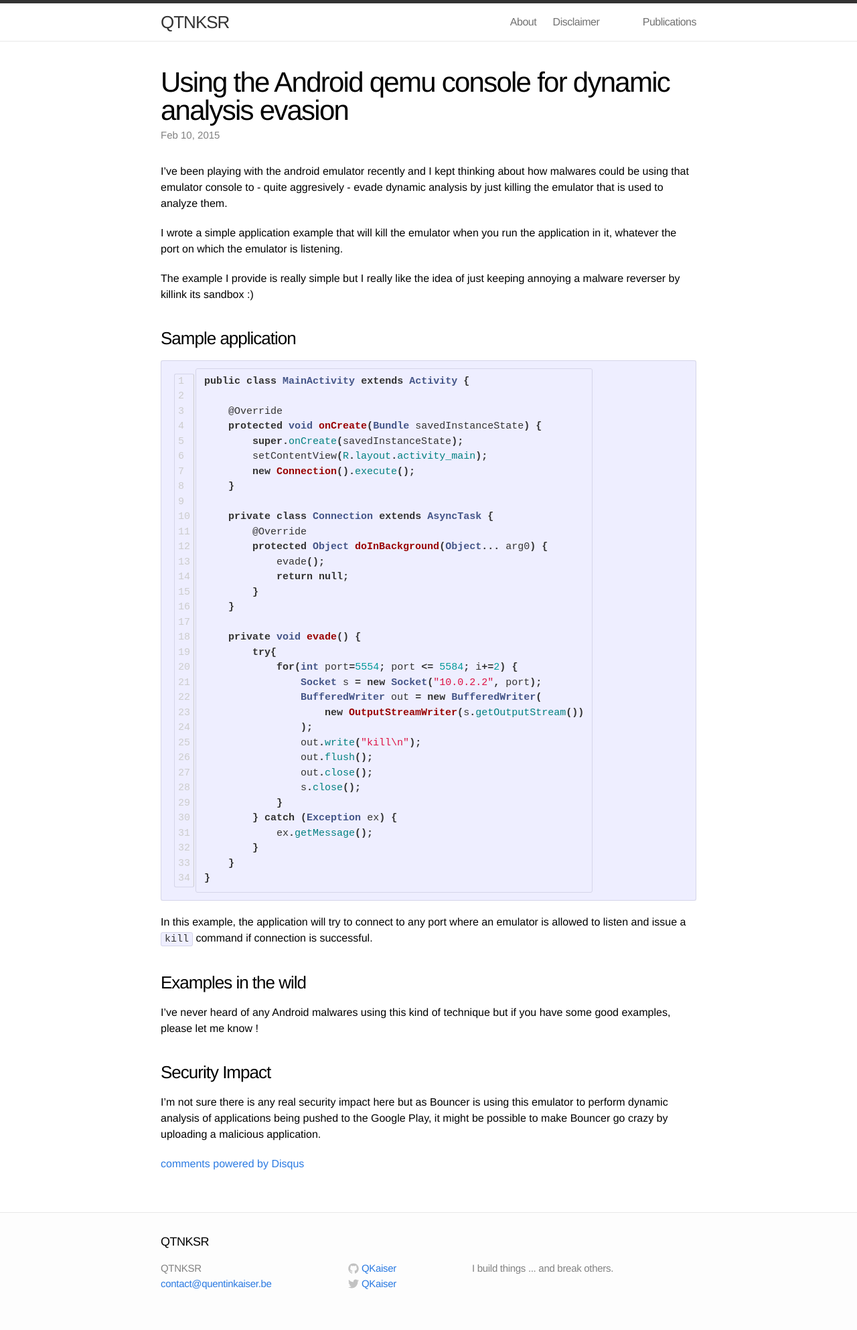
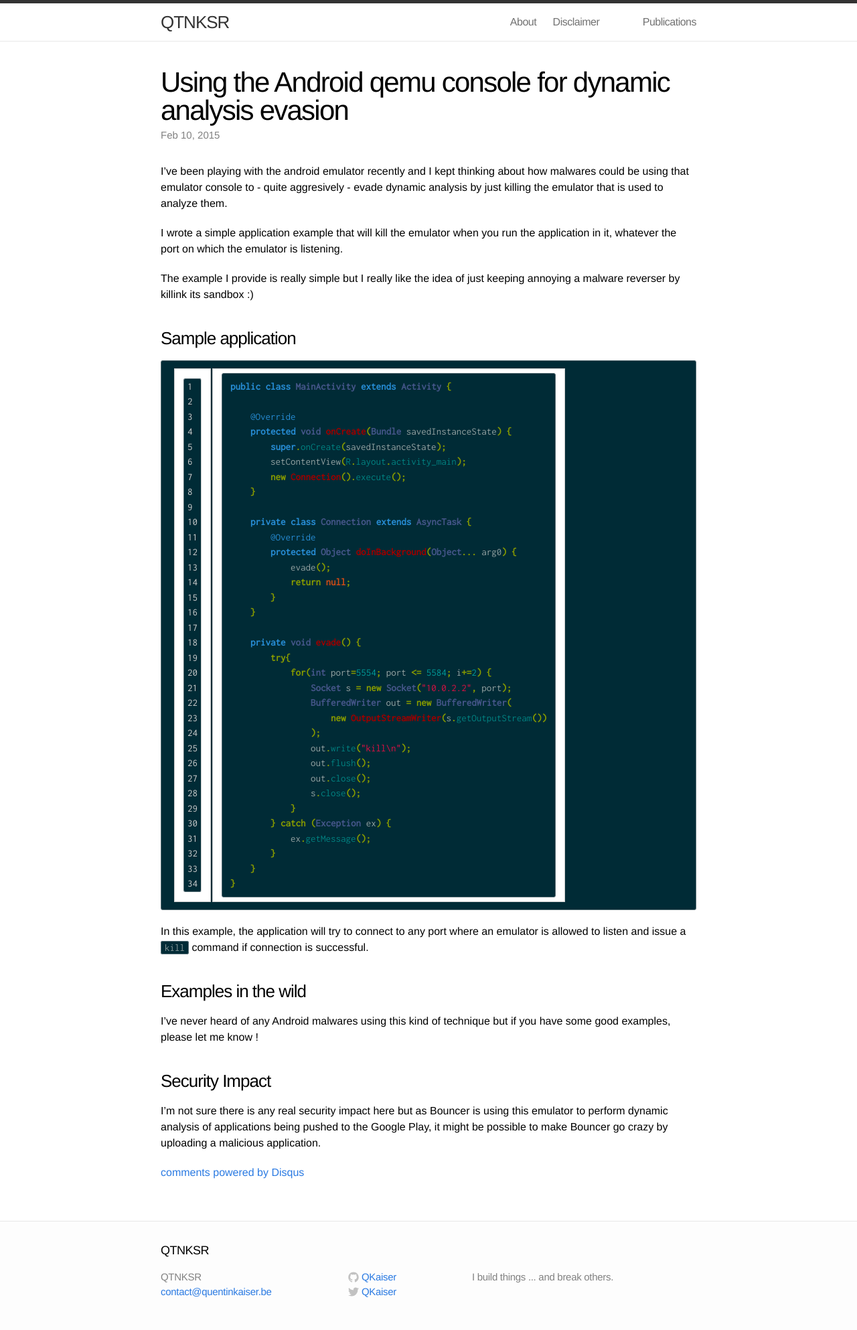
Before and after one commit to qkaiser/qkaiser.github.io, a Jekyll site: the page built from _posts/2015-03-30-android-dynamic-analysis-evasion.markdown, in a window 1280 px wide. Shown: the whole page at 67% size. Built offline with Jekyll 4.4.1, drawn with Linux system fonts in a browser that asks for light colours; comment, search, counter and statistics services are not loaded.

Commit message:
Update style.

```diff
--- a/_includes/head.html
+++ b/_includes/head.html
@@ -6,6 +6,8 @@
   <meta name="description" content="{{ site.description }}">
   <link rel="canonical" href="{{ page.url | replace:'index.html','' | prepend: site.baseurl | prepend: site.url }}">
 
+  <!-- Google fonts -->
+  <link href="https://fonts.googleapis.com/css?family=Inconsolata" rel="stylesheet">
   <!-- Custom CSS -->
   <link rel="stylesheet" href="{{ "/css/main.css" | prepend: site.baseurl }}">
   <link  rel="stylesheet" href="{{ "/css/syntax.css" | prepend: site.baseurl }}">
--- a/css/main.css
+++ b/css/main.css
@@ -230,14 +230,18 @@
 
 .post pre,
 .post code {
-  border: 1px solid #d5d5e9;
-  background-color: #eef;
+    background-color:#002b36;
+    color:#839496;
+    border: 1pt solid #586e75;
+    font-family:'Inconsolata';
+    white-space: pre-wrap;
     padding: 8px 12px;
     -webkit-border-radius: 3px;
     -moz-border-radius: 3px;
     border-radius: 3px;
     font-size: 15px;
 }
+
 
 .post code { padding: 1px 5px; }
 
@@ -259,70 +263,76 @@
 .post pre.terminal code { background-color: #333; }
 
 strong { font-weight:bold; }
-/* Syntax highlighting styles */
-/* ----------------------------------------------------------*/
 
-.highlight  { background: #ffffff; }
-.highlight .c { color: #999988; font-style: italic } /* Comment */
-.highlight .err { color: #a61717; background-color: #e3d2d2 } /* Error */
-.highlight .k { font-weight: bold } /* Keyword */
-.highlight .o { font-weight: bold } /* Operator */
-.highlight .cm { color: #999988; font-style: italic } /* Comment.Multiline */
-.highlight .cp { color: #999999; font-weight: bold } /* Comment.Preproc */
-.highlight .c1 { color: #999988; font-style: italic } /* Comment.Single */
-.highlight .cs { color: #999999; font-weight: bold; font-style: italic } /* Comment.Special */
-.highlight .gd { color: #000000; background-color: #ffdddd } /* Generic.Deleted */
-.highlight .gd .x { color: #000000; background-color: #ffaaaa } /* Generic.Deleted.Specific */
-.highlight .ge { font-style: italic } /* Generic.Emph */
-.highlight .gr { color: #aa0000 } /* Generic.Error */
-.highlight .gh { color: #999999 } /* Generic.Heading */
-.highlight .gi { color: #000000; background-color: #ddffdd } /* Generic.Inserted */
-.highlight .gi .x { color: #000000; background-color: #aaffaa } /* Generic.Inserted.Specific */
-.highlight .go { color: #888888 } /* Generic.Output */
-.highlight .gp { color: #555555 } /* Generic.Prompt */
-.highlight .gs { font-weight: bold } /* Generic.Strong */
-.highlight .gu { color: #aaaaaa } /* Generic.Subheading */
-.highlight .gt { color: #aa0000 } /* Generic.Traceback */
-.highlight .kc { font-weight: bold } /* Keyword.Constant */
-.highlight .kd { font-weight: bold } /* Keyword.Declaration */
-.highlight .kp { font-weight: bold } /* Keyword.Pseudo */
-.highlight .kr { font-weight: bold } /* Keyword.Reserved */
-.highlight .kt { color: #445588; font-weight: bold } /* Keyword.Type */
-.highlight .m { color: #009999 } /* Literal.Number */
-.highlight .s { color: #d14 } /* Literal.String */
-.highlight .na { color: #008080 } /* Name.Attribute */
-.highlight .nb { color: #0086B3 } /* Name.Builtin */
-.highlight .nc { color: #445588; font-weight: bold } /* Name.Class */
-.highlight .no { color: #008080 } /* Name.Constant */
-.highlight .ni { color: #800080 } /* Name.Entity */
-.highlight .ne { color: #990000; font-weight: bold } /* Name.Exception */
-.highlight .nf { color: #990000; font-weight: bold } /* Name.Function */
-.highlight .nn { color: #555555 } /* Name.Namespace */
-.highlight .nt { color: #000080 } /* Name.Tag */
-.highlight .nv { color: #008080 } /* Name.Variable */
-.highlight .ow { font-weight: bold } /* Operator.Word */
-.highlight .w { color: #bbbbbb } /* Text.Whitespace */
-.highlight .mf { color: #009999 } /* Literal.Number.Float */
-.highlight .mh { color: #009999 } /* Literal.Number.Hex */
-.highlight .mi { color: #009999 } /* Literal.Number.Integer */
-.highlight .mo { color: #009999 } /* Literal.Number.Oct */
-.highlight .sb { color: #d14 } /* Literal.String.Backtick */
-.highlight .sc { color: #d14 } /* Literal.String.Char */
-.highlight .sd { color: #d14 } /* Literal.String.Doc */
-.highlight .s2 { color: #d14 } /* Literal.String.Double */
-.highlight .se { color: #d14 } /* Literal.String.Escape */
-.highlight .sh { color: #d14 } /* Literal.String.Heredoc */
-.highlight .si { color: #d14 } /* Literal.String.Interpol */
-.highlight .sx { color: #d14 } /* Literal.String.Other */
-.highlight .sr { color: #009926 } /* Literal.String.Regex */
-.highlight .s1 { color: #d14 } /* Literal.String.Single */
-.highlight .ss { color: #990073 } /* Literal.String.Symbol */
-.highlight .bp { color: #999999 } /* Name.Builtin.Pseudo */
-.highlight .vc { color: #008080 } /* Name.Variable.Class */
-.highlight .vg { color: #008080 } /* Name.Variable.Global */
-.highlight .vi { color: #008080 } /* Name.Variable.Instance */
-.highlight .il { color: #009999 } /* Literal.Number.Integer.Long */
-
+.highlight { background-color: #002b36; color: #93a1a1 }
+.highlight .c { color: #586e75 } /* Comment */
+.highlight .err { color: #93a1a1 } /* Error */
+.highlight .g { color: #93a1a1 } /* Generic */
+.highlight .k { color: #859900 } /* Keyword */
+.highlight .l { color: #93a1a1 } /* Literal */
+.highlight .n { color: #93a1a1 } /* Name */
+.highlight .o { color: #859900 } /* Operator */
+.highlight .x { color: #cb4b16 } /* Other */
+.highlight .p { color: #93a1a1 } /* Punctuation */
+.highlight .cm { color: #586e75 } /* Comment.Multiline */
+.highlight .cp { color: #859900 } /* Comment.Preproc */
+.highlight .c1 { color: #586e75 } /* Comment.Single */
+.highlight .cs { color: #859900 } /* Comment.Special */
+.highlight .gd { color: #2aa198 } /* Generic.Deleted */
+.highlight .ge { color: #93a1a1; font-style: italic } /* Generic.Emph */
+.highlight .gr { color: #dc322f } /* Generic.Error */
+.highlight .gh { color: #cb4b16 } /* Generic.Heading */
+.highlight .gi { color: #859900 } /* Generic.Inserted */
+.highlight .go { color: #93a1a1 } /* Generic.Output */
+.highlight .gp { color: #93a1a1 } /* Generic.Prompt */
+.highlight .gs { color: #93a1a1; font-weight: bold } /* Generic.Strong */
+.highlight .gu { color: #cb4b16 } /* Generic.Subheading */
+.highlight .gt { color: #93a1a1 } /* Generic.Traceback */
+.highlight .kc { color: #cb4b16 } /* Keyword.Constant */
+.highlight .kd { color: #268bd2 } /* Keyword.Declaration */
+.highlight .kn { color: #859900 } /* Keyword.Namespace */
+.highlight .kp { color: #859900 } /* Keyword.Pseudo */
+.highlight .kr { color: #268bd2 } /* Keyword.Reserved */
+.highlight .kt { color: #dc322f } /* Keyword.Type */
+.highlight .ld { color: #93a1a1 } /* Literal.Date */
+.highlight .m { color: #2aa198 } /* Literal.Number */
+.highlight .s { color: #2aa198 } /* Literal.String */
+.highlight .na { color: #93a1a1 } /* Name.Attribute */
+.highlight .nb { color: #B58900 } /* Name.Builtin */
+.highlight .nc { color: #268bd2 } /* Name.Class */
+.highlight .no { color: #cb4b16 } /* Name.Constant */
+.highlight .nd { color: #268bd2 } /* Name.Decorator */
+.highlight .ni { color: #cb4b16 } /* Name.Entity */
+.highlight .ne { color: #cb4b16 } /* Name.Exception */
+.highlight .nf { color: #268bd2 } /* Name.Function */
+.highlight .nl { color: #93a1a1 } /* Name.Label */
+.highlight .nn { color: #93a1a1 } /* Name.Namespace */
+.highlight .nx { color: #93a1a1 } /* Name.Other */
+.highlight .py { color: #93a1a1 } /* Name.Property */
+.highlight .nt { color: #268bd2 } /* Name.Tag */
+.highlight .nv { color: #268bd2 } /* Name.Variable */
+.highlight .ow { color: #859900 } /* Operator.Word */
+.highlight .w { color: #93a1a1 } /* Text.Whitespace */
+.highlight .mf { color: #2aa198 } /* Literal.Number.Float */
+.highlight .mh { color: #2aa198 } /* Literal.Number.Hex */
+.highlight .mi { color: #2aa198 } /* Literal.Number.Integer */
+.highlight .mo { color: #2aa198 } /* Literal.Number.Oct */
+.highlight .sb { color: #586e75 } /* Literal.String.Backtick */
+.highlight .sc { color: #2aa198 } /* Literal.String.Char */
+.highlight .sd { color: #93a1a1 } /* Literal.String.Doc */
+.highlight .s2 { color: #2aa198 } /* Literal.String.Double */
+.highlight .se { color: #cb4b16 } /* Literal.String.Escape */
+.highlight .sh { color: #93a1a1 } /* Literal.String.Heredoc */
+.highlight .si { color: #2aa198 } /* Literal.String.Interpol */
+.highlight .sx { color: #2aa198 } /* Literal.String.Other */
+.highlight .sr { color: #dc322f } /* Literal.String.Regex */
+.highlight .s1 { color: #2aa198 } /* Literal.String.Single */
+.highlight .ss { color: #2aa198 } /* Literal.String.Symbol */
+.highlight .bp { color: #268bd2 } /* Name.Builtin.Pseudo */
+.highlight .vc { color: #268bd2 } /* Name.Variable.Class */
+.highlight .vg { color: #268bd2 } /* Name.Variable.Global */
+.highlight .vi { color: #268bd2 } /* Name.Variable.Instance */
+.highlight .il { color: #2aa198 } /* Literal.Number.Integer.Long */
 
 /* media queries */
 /* ----------------------------------------------------------*/
@@ -407,3 +417,28 @@
     margin: 0 0 15px; }
 
 }
+
+table {
+padding: 0; }
+table tr {
+    border-top: 1px solid #cccccc;
+    background-color: white;
+    margin: 0;
+padding: 0; }
+table tr:nth-child(2n) {
+background-color: #f8f8f8; }
+table tr th {
+    font-weight: bold;
+    border: 1px solid #cccccc;
+    text-align: left;
+    margin: 0;
+padding: 6px 13px; }
+table tr td {
+    border: 1px solid #cccccc;
+    text-align: left;
+    margin: 0;
+padding: 6px 13px; }
+table tr th :first-child, table tr td :first-child {
+margin-top: 0; }
+table tr th :last-child, table tr td :last-child {
+margin-bottom: 0; }
```
Lines whose indentation alone changed are shown as unchanged.
